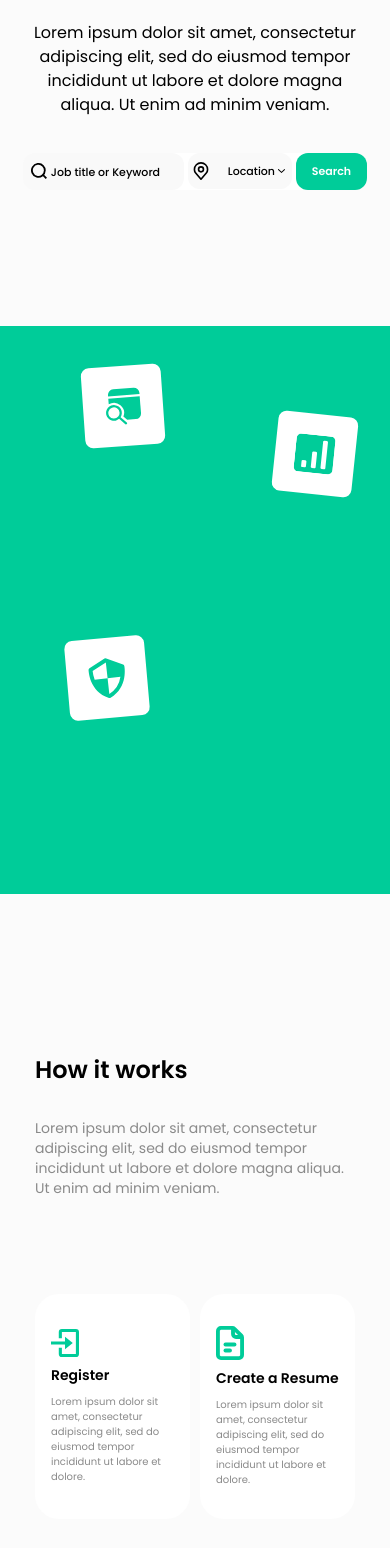
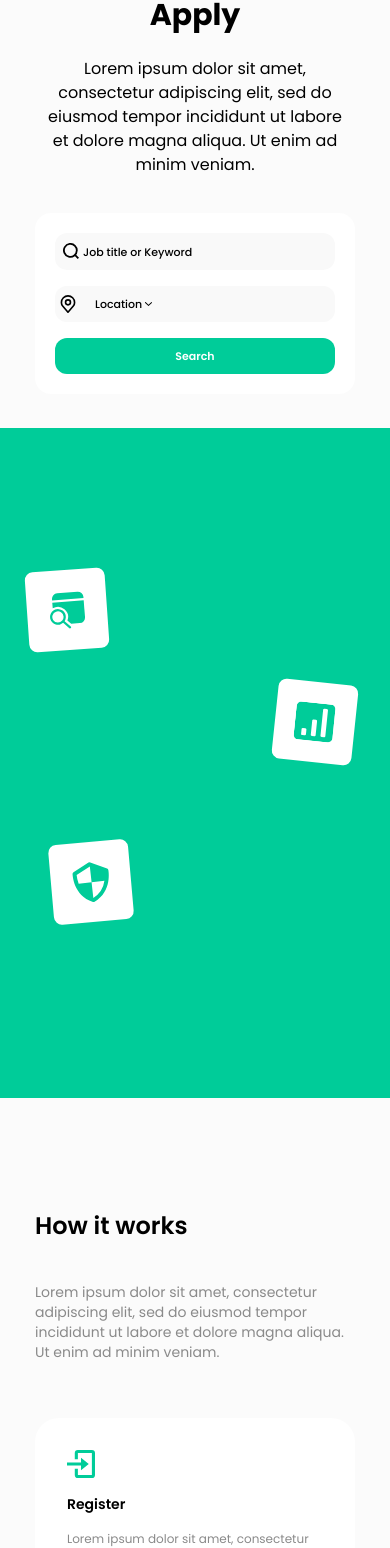
Before and after one commit to MaryJoeKhoury/job-search, a Next.js app: page / in a window 390 px wide. Shown: the part 241-1789 px from the top of the page. Built offline with nearby package versions, Linux system fonts and the light colour scheme.

Commit message:
how it works section fixes

```diff
--- a/components/AlignContainer.js
+++ b/components/AlignContainer.js
@@ -4,7 +4,7 @@ const AlignContainer = (props) => {
   return (
     <div
       className={
-        "m-auto max-w-80 xs:max-w-md sm:max-w-lg md:max-w-3xl md:px-3 lg:max-w-5xl lg:px-8 xl:max-w-7xl xl:px-8 5xl:max-w-[20]" ||
+        "m-auto max-w-80 xs:max-w-md sm:max-w-xl md:max-w-3xl md:px-3 lg:max-w-5xl lg:px-8 xl:max-w-7xl xl:px-8 5xl:max-w-[20]" ||
         props.className
       }
     >
--- a/components/BannerMessage.js
+++ b/components/BannerMessage.js
@@ -4,7 +4,7 @@ import AlignContainer from "./AlignContainer";
 const BannerMessage = () => {
   return (
     <div className="text-center font-Poppins md:text-left">
-      <h1 className="text-3xl font-bold sm:text-[2.75rem] xl:text-5xl">
+      <h1 className="text-3xl font-bold sm:text-4xl xl:text-5xl">
         {/* {props.slogan} */}
         Search, Find , & Apply
       </h1>
--- a/components/Card.js
+++ b/components/Card.js
@@ -4,7 +4,7 @@ import Cards from "./Cards";
 export const Card = (props) => {
   return (
     <div
-      className={`mt-12 flex cursor-pointer flex-col items-start justify-center gap-2 rounded-3xl px-4 py-8 text-center font-Poppins ${props.backgroundColor} ${props.width} `}
+      className={`flex cursor-pointer flex-col items-start justify-center gap-4 rounded-3xl bg-red-400 px-8 py-8 text-center font-Poppins ${props.backgroundColor} ${props.width} `}
     >
       <div className="w-7 md:w-10">
         <img src={props.icon} />
@@ -16,7 +16,7 @@ export const Card = (props) => {
           {props.title}
         </h1>
       </div>
-      <div className="text-start font-Poppins text-[10px] text-[#8A8A8A] xs:pr-4 xs:text-sm md:pr-14">
+      <div className="text-start font-Poppins text-xs text-[#8A8A8A] md:text-[10px]">
         <p>{props.description}</p>
       </div>
     </div>
--- a/components/CardContainer.js
+++ b/components/CardContainer.js
@@ -1,7 +1,7 @@
 import React from "react";
 const CardContainer = (props) => {
   return (
-    <div className="mt-4 flex cursor-pointer flex-row flex-wrap justify-between gap-2 align-middle xl:flex-nowrap">
+    <div className="flex cursor-pointer flex-row flex-wrap justify-between gap-8 align-middle xl:flex-nowrap">
       {props.children}
     </div>
   );
--- a/components/HeroArea.js
+++ b/components/HeroArea.js
@@ -19,20 +19,20 @@ const HeroArea = (props) => {
                 <div>
                   <BannerMessage />
                 </div>
-                <div className="">
+                <div className="w-full">
                   <SearchJobFilter />
                 </div>
               </div>
             </div>
 
             <div className="w-full items-start justify-around md:-mt-24 md:w-2/5 md:justify-between md:rounded-bl-[50px] md:bg-green md:bg-opacity-100">
-              <div className="ml-auto mt-56 flex h-20 w-20 rotate-6 items-center justify-center rounded-lg bg-white p-4 md:mt-72">
+              <div className="ml-auto mt-72 flex h-20 w-20 rotate-6 items-center justify-center rounded-lg bg-white p-4 md:mt-72">
                 <Statistics />
               </div>
-              <div className="-mt-32 ml-12 flex h-20 w-20 -rotate-[4deg] items-center justify-center rounded-lg bg-white p-4 md:-mt-48 md:ml-4 lg:ml-24">
+              <div className="-ml-2 -mt-48 flex h-20 w-20 -rotate-[4deg] items-center justify-center rounded-lg bg-white p-4 md:-mt-48 md:ml-4 lg:ml-24">
                 <SearchFolder />
               </div>
-              <div className="mb-44 ml-8 mt-48 flex h-20 w-20 -rotate-[5deg] items-center justify-center rounded-lg bg-white p-4 md:ml-2 md:mt-44 lg:ml-16">
+              <div className="mb-44 ml-4 mt-48 flex h-20 w-20 -rotate-[5deg] items-center justify-center rounded-lg bg-white p-4 md:ml-2 md:mt-44 lg:ml-16">
                 <Shield />
               </div>
             </div>
--- a/components/SearchJobFilter.js
+++ b/components/SearchJobFilter.js
@@ -3,7 +3,7 @@ import AlignContainer from "./AlignContainer";
 
 const SearchJobFilter = () => {
   return (
-    <div className="flex w-min flex-row gap-1 rounded-2xl bg-white font-Poppins text-sm xs:text-sm sm:p-4 md:p-2 lg:gap-5 lg:p-4">
+    <div className="flex w-full flex-col flex-wrap gap-4 rounded-2xl bg-white p-5 font-Poppins text-sm xs:text-sm sm:p-4 md:flex-row md:flex-nowrap md:gap-1 md:p-2 lg:gap-5 lg:p-4">
       <form>
         <div className="flex flex-row items-center gap-1 rounded-xl bg-[#F9F9F9] p-2 sm:gap-3 sm:py-2 sm:pl-2 sm:pr-8 md:gap-2 md:py-2 md:pl-1 md:pr-0 lg:gap-3 lg:py-2 lg:pl-2 lg:pr-8 xl:pr-12">
           <div className="w-4">
@@ -13,7 +13,7 @@ const SearchJobFilter = () => {
             <input
               type="search"
               placeholder="Job title or Keyword"
-              className="w-[125px] bg-[#F9F9F9] text-[11px] outline-none placeholder:font-medium placeholder:text-black sm:w-[175px] sm:text-[1rem]"
+              className="bg-[#F9F9F9] text-[11px] outline-none placeholder:font-medium placeholder:text-black sm:w-[175px] sm:text-[1rem]"
             />
           </div>
         </div>
@@ -24,7 +24,7 @@ const SearchJobFilter = () => {
         </div> */}
       <div>
         <select
-          className="appearance-none rounded-xl bg-[#F9F9F9] bg-[url('/icons/location.svg'),url('/icons/drop-down.svg')] bg-[position:0.4em_center,90px] bg-no-repeat py-2 pl-10 pr-4 text-[11px] font-medium outline-none xs:bg-[position:0.4em_center,120px] xs:pr-14 sm:text-[1rem] md:pl-9 md:pr-6 lg:py-2 lg:pl-10 lg:pr-12 xl:pr-24"
+          className="w-full appearance-none rounded-xl bg-[#F9F9F9] bg-[url('/icons/location.svg'),url('/icons/drop-down.svg')] bg-[position:0.4em_center,90px] bg-no-repeat py-2 pl-10 pr-4 text-[11px] font-medium outline-none xs:bg-[position:0.4em_center,120px] xs:pr-14 sm:text-[1rem] md:pl-9 md:pr-6 lg:py-2 lg:pl-10 lg:pr-12 xl:pr-24"
           select=""
         >
           <option value="" hidden="hidden">
--- a/components/SectionSubtitle.js
+++ b/components/SectionSubtitle.js
@@ -3,7 +3,7 @@ import React from "react";
 const SectionSubtitle = (props) => {
   return (
     <p
-      className={`text-[#8A8A8A] ${props.padding} my-8 font-Poppins text-sm md:text-lg ${props.aligntext}`}
+      className={`text-[#8A8A8A] ${props.padding} mb-14 mt-10 font-Poppins text-sm md:text-lg ${props.aligntext}`}
     >
       {props.subtitle}
     </p>
--- a/pages/index.js
+++ b/pages/index.js
@@ -130,7 +130,7 @@ export default function Home() {
       <HeroArea />
       <section className="bg-[#fbfbfb] pb-28">
         <AlignContainer>
-          <div className="pt-40">
+          <div className="pt-28 md:pt-40">
             <div className="flex flex-col items-center justify-between md:flex-row">
               <div className="w-full md:w-[70%] lg:w-9/12">
                 <SectionTitle title="How it works" aligntext="text-start" />
@@ -154,7 +154,7 @@ export default function Home() {
                 title={info.title}
                 description={info.description}
                 backgroundColor="bg-white"
-                width="xl:w-1/4 lg:w-[30%]  md:w-2/5 xs:w-[49%] w-[155px]"
+                width="xl:w-1/4 lg:w-[30%]  md:w-2/5  w-full"
               />
             ))}
           </CardContainer>
```
